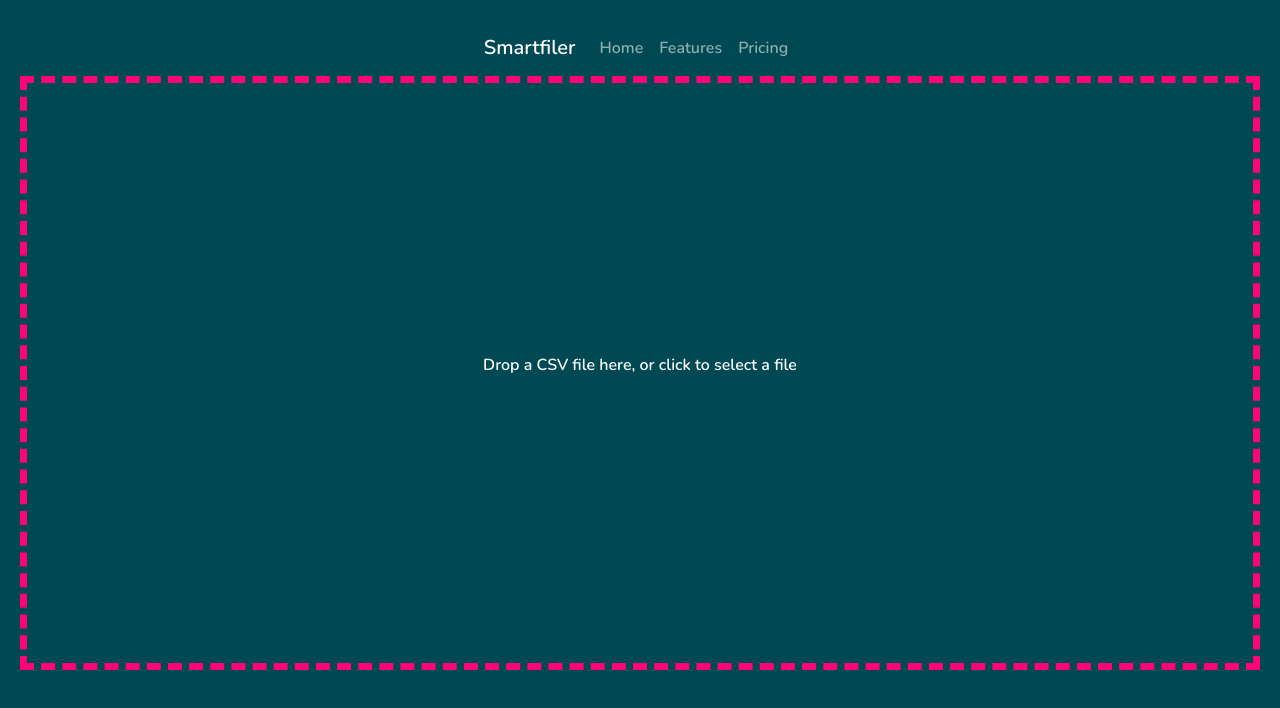
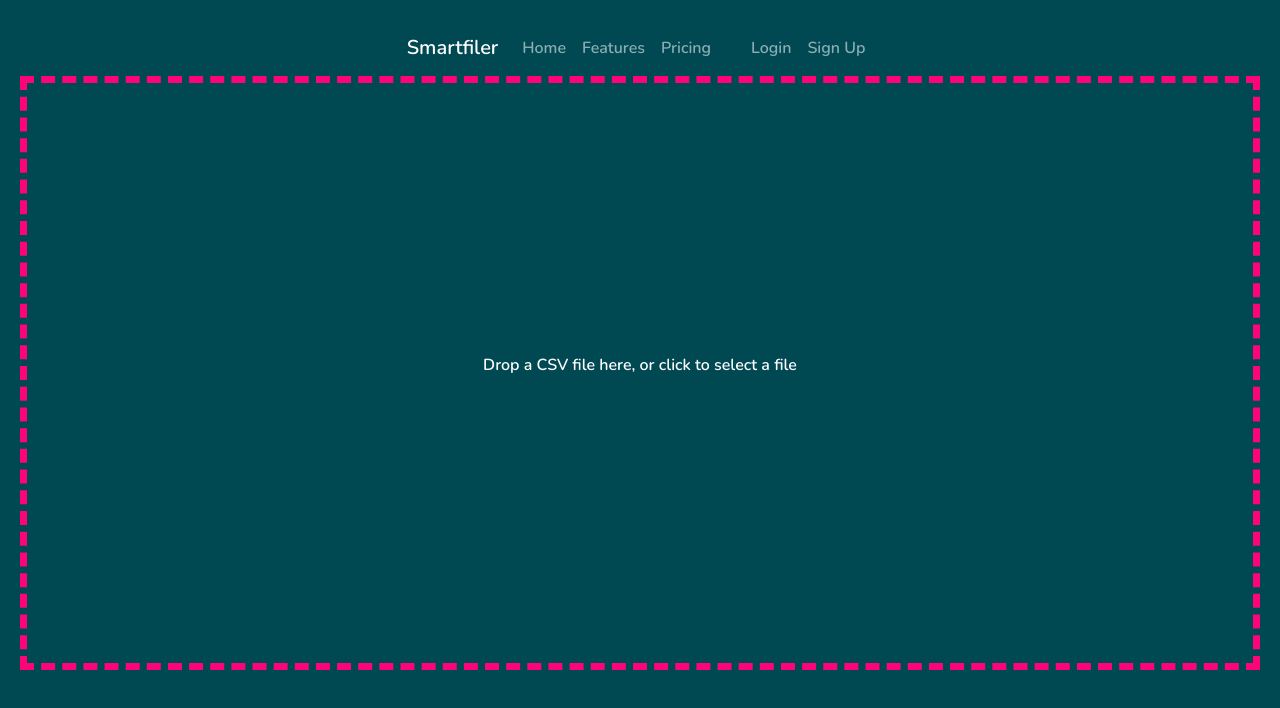
Before and after one commit to waynethewizard/smartfiler, a React (Create React App) app in the folder react_frontend/: page / in a window 1280 px wide. Shown: the top 708 px of the page. Built offline with nearby package versions, Linux system fonts and the light colour scheme.

Commit message:
navbar update

```diff
--- a/react_frontend/src/components/Navigation.js
+++ b/react_frontend/src/components/Navigation.js
@@ -5,14 +5,20 @@ import Navbar from 'react-bootstrap/Navbar';
 function Navigation() {
 
     return (
-        <Navbar bg="#004953" data-bs-theme="dark">
+        <Navbar bg="#004953" data-bs-theme="dark" >
             <Container>
                 <Navbar.Brand href="#home">Smartfiler</Navbar.Brand>
-                <Nav className="me-auto">
-                <Nav.Link href="#home">Home</Nav.Link>
-                <Nav.Link href="#features">Features</Nav.Link>
-                <Nav.Link href="#pricing">Pricing</Nav.Link>
-          </Nav>
+                <Nav className="justify-content-end">
+                    <Nav.Link href="#home">Home</Nav.Link>
+                    <Nav.Link href="#features">Features</Nav.Link>
+                    <Nav.Link href="#pricing">Pricing</Nav.Link>
+                </Nav>
+            </Container>
+            <Container>
+                <Nav className="justify-content-end">
+                    <Nav.Link href="#login">Login</Nav.Link>
+                    <Nav.Link href="#login">Sign Up</Nav.Link>
+                </Nav>
             </Container>
         </Navbar>
     )
```
